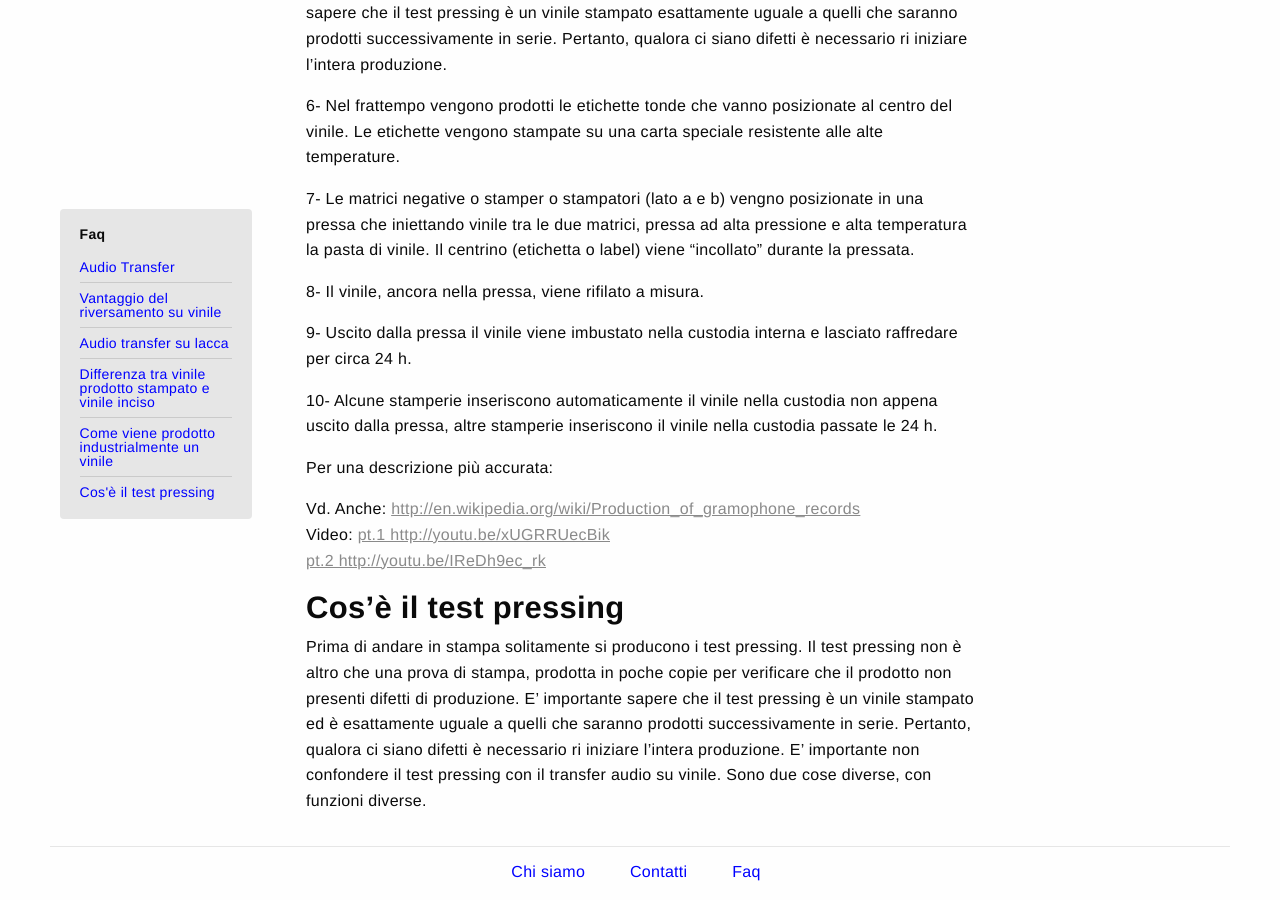
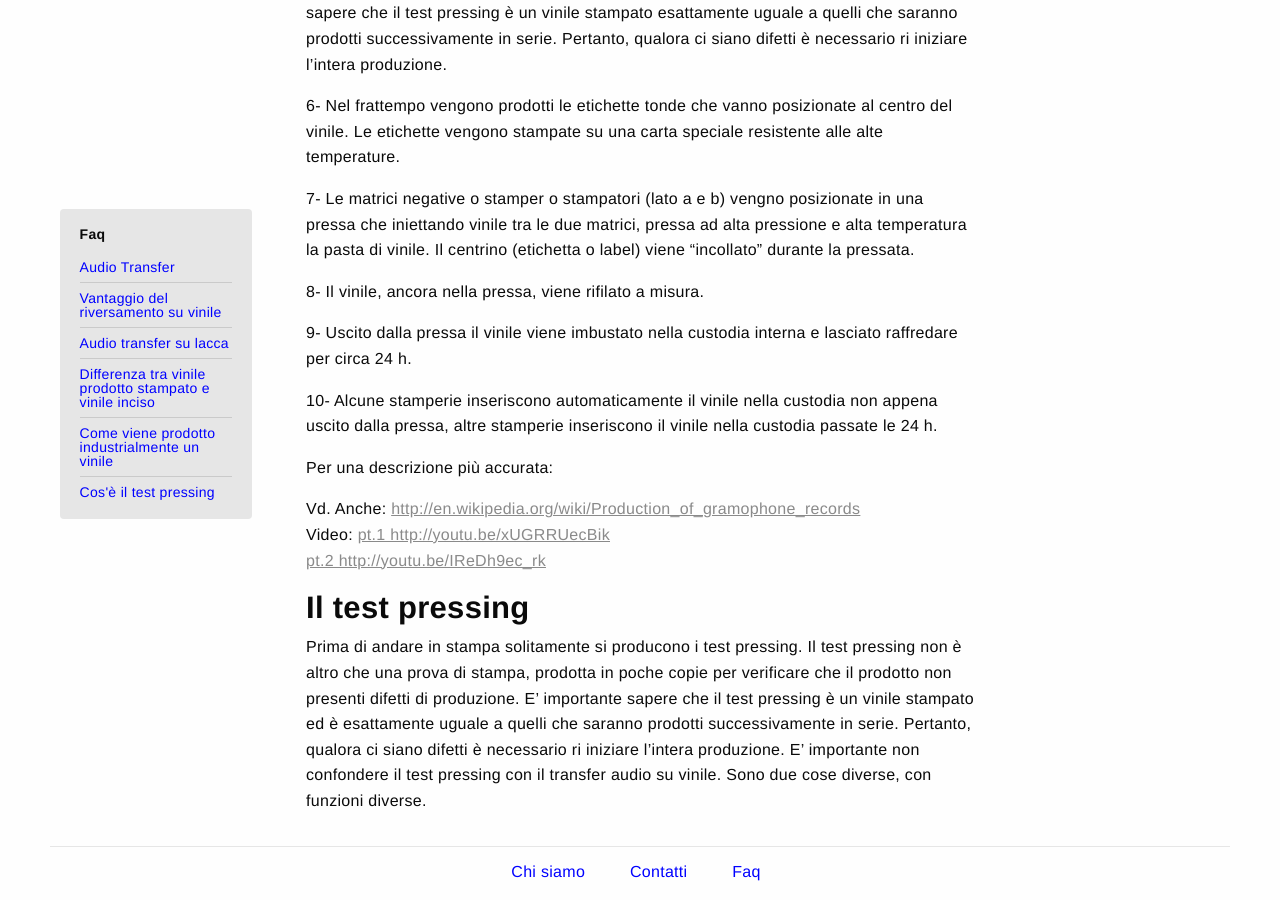
Before and after one commit to Vinilificio/Vinilificio.github.io, a Jekyll site: the page built from _pages/faq.md, in a window 1280 px wide and 900 px high, scrolled down 1697 px. Built offline with Jekyll 4.4.1, drawn with Linux system fonts in a browser that asks for light colours.

Commit message:
Update faq.md

```diff
--- a/_pages/faq.md
+++ b/_pages/faq.md
@@ -14,7 +14,7 @@
 - titolo: Come viene prodotto industrialmente un vinile
   id: come-viene-prodotto-industrialmente-un-vinile
 - titolo: Cos'è il test pressing
-  id: cos'è-il-test-pressing
+  id: il-test-pressing
 published: true
 ---
 
@@ -65,5 +65,5 @@
 Video: <a target="blank" href="http://youtu.be/xUGRRUecBik"> pt.1 http://youtu.be/xUGRRUecBik</a><br>
 <a target="blank" href="http://youtu.be/IReDh9ec_rk">pt.2 http://youtu.be/IReDh9ec_rk</a>
 
-### Cos'è il test pressing
+### Il test pressing
 Prima di andare in stampa solitamente si producono i test pressing. Il test pressing non è altro che una prova di stampa, prodotta in poche copie per verificare che il prodotto non presenti difetti di produzione. E’ importante sapere che il test pressing è un vinile stampato ed è esattamente uguale a quelli che saranno prodotti successivamente in serie. Pertanto, qualora ci siano difetti è necessario ri iniziare l’intera produzione. E’ importante non confondere il test pressing con il transfer audio su vinile. Sono due cose diverse, con funzioni diverse.
```
